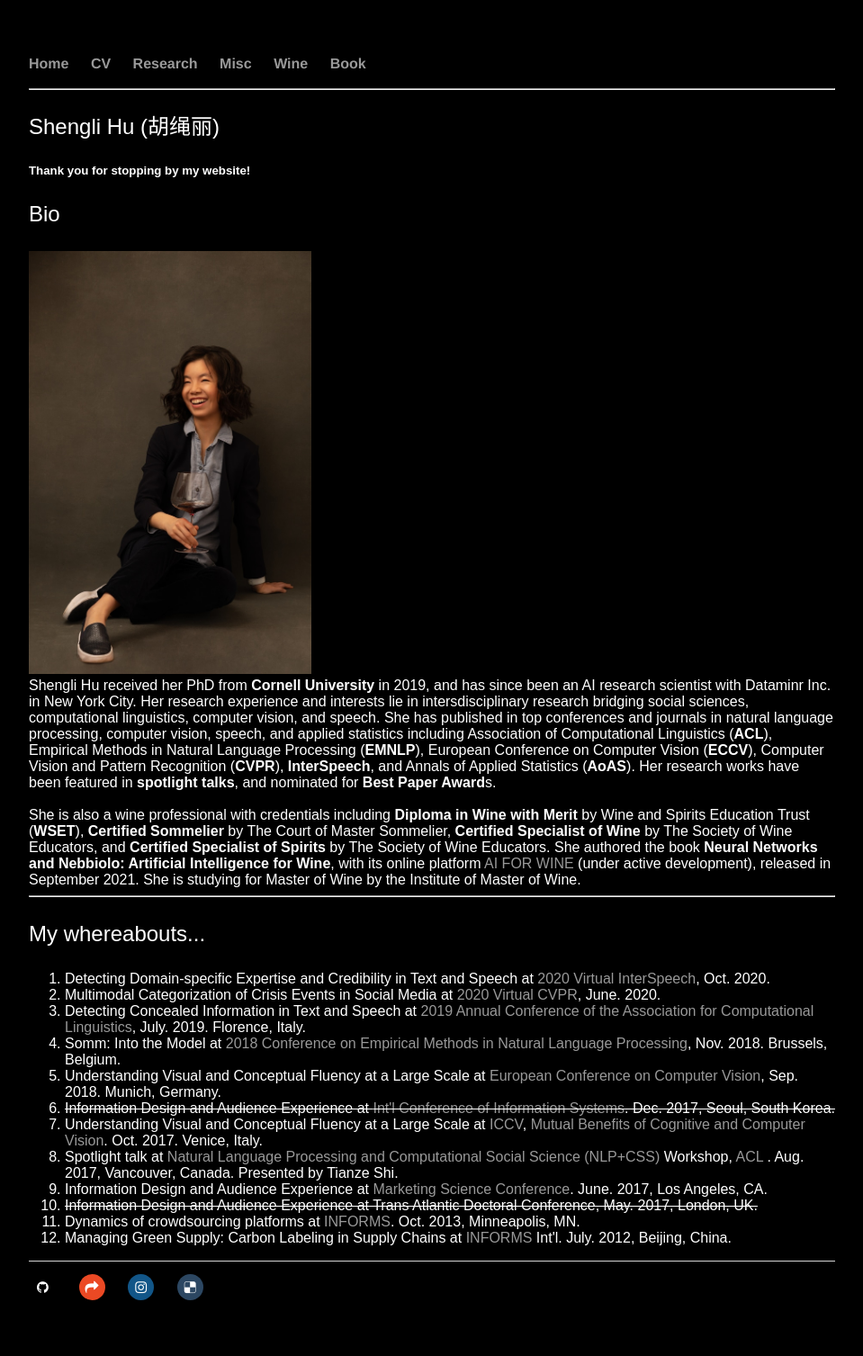
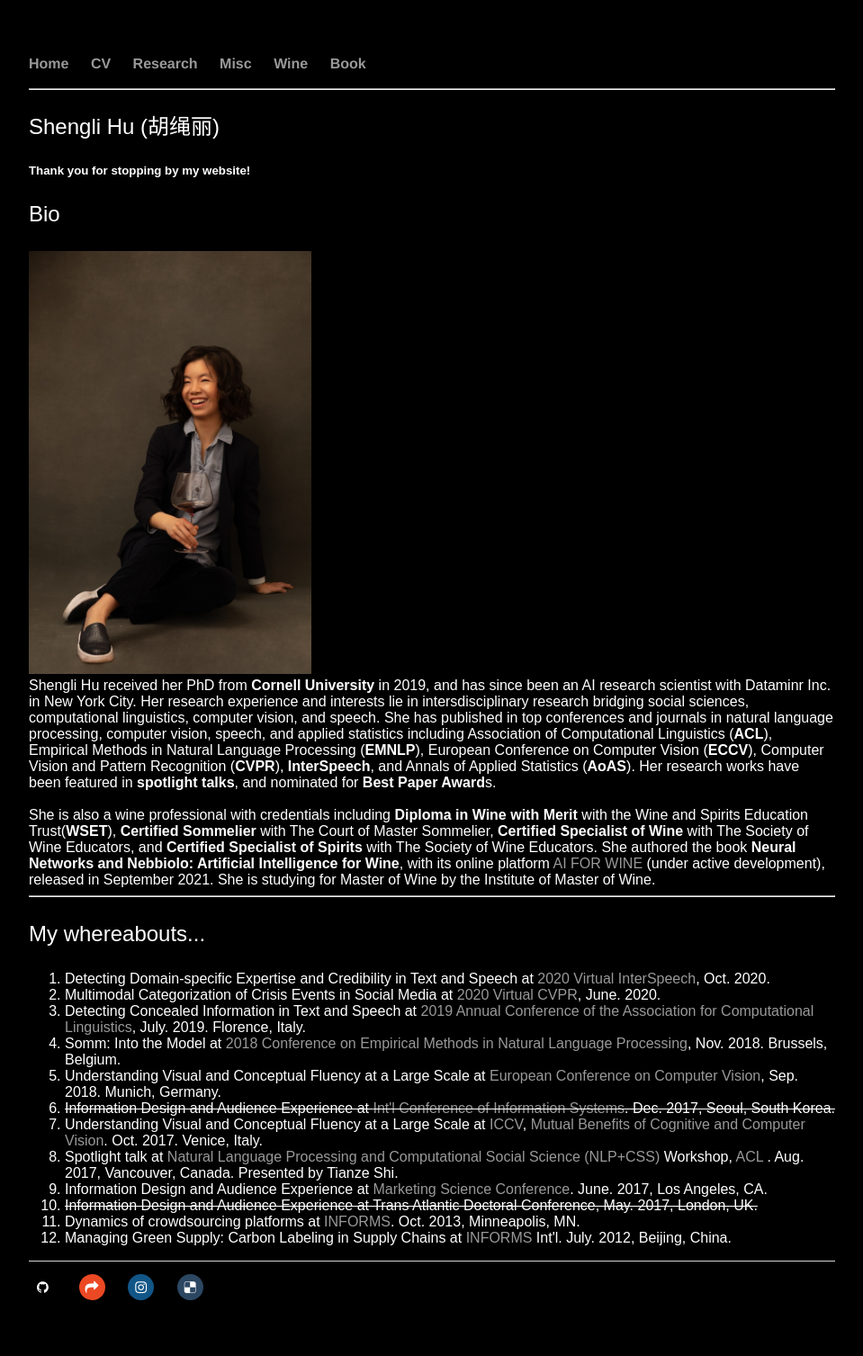
Before and after one commit to shenglih/shenglih.github.io, a Jekyll site: the page built from index.html, in a window 1280 px wide. Shown: the whole page at 90% size, without its empty margins (160-1119 px from the left). Built offline with Jekyll 4.4.1, drawn with Linux system fonts in a browser that asks for light colours; comment, search, counter and statistics services are not loaded.

Commit message:
Update index.html

```diff
--- a/index.html
+++ b/index.html
@@ -23,7 +23,7 @@
  <br>
 
 
-	She is also a wine professional with credentials including <b>Diploma in Wine with Merit</b> by Wine and Spirits Education Trust (<b>WSET</b>), <b>Certified Sommelier</b> by The Court of Master Sommelier, <b>Certified Specialist of Wine</b> by The Society of Wine Educators, and <b>Certified Specialist of Spirits</b> by The Society of Wine Educators. She authored the book <b>Neural Networks and Nebbiolo: Artificial Intelligence for Wine</b>, with its online platform <a href="https://ai-somm.github.io">AI FOR WINE</a> (under active development), released in September 2021. She is studying for Master of Wine by the Institute of Master of Wine.
+	She is also a wine professional with credentials including <b>Diploma in Wine with Merit</b> with the Wine and Spirits Education Trust(<b>WSET</b>), <b>Certified Sommelier</b> with The Court of Master Sommelier, <b>Certified Specialist of Wine</b> with The Society of Wine Educators, and <b>Certified Specialist of Spirits</b> with The Society of Wine Educators. She authored the book <b>Neural Networks and Nebbiolo: Artificial Intelligence for Wine</b>, with its online platform <a href="https://ai-somm.github.io">AI FOR WINE</a> (under active development), released in September 2021. She is studying for Master of Wine by the Institute of Master of Wine.
 
 
 </div>
```
